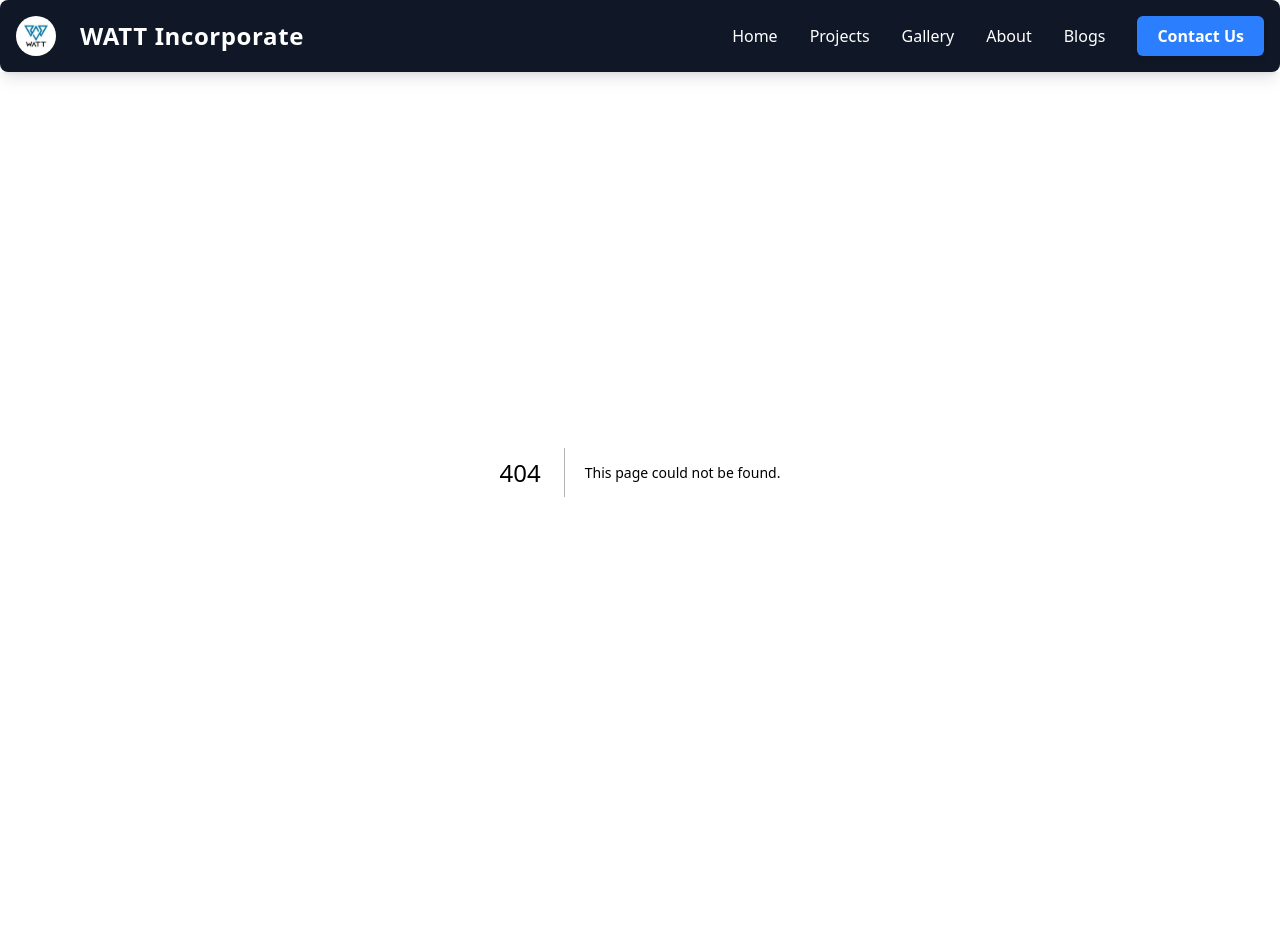
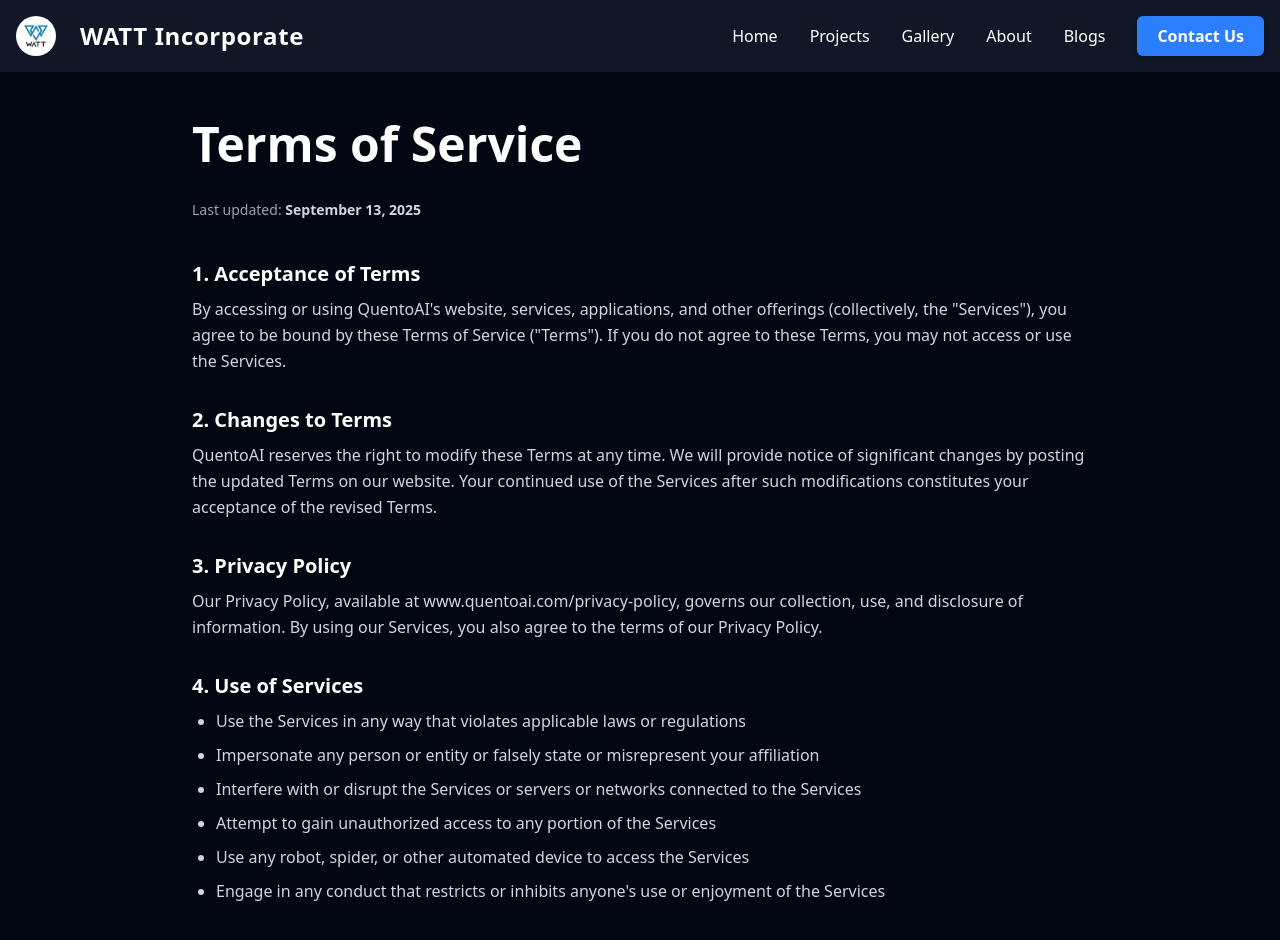
Before and after one commit to WATT-Org/Website-WATT, a Next.js app: page /Terms-of-Service in a window 1280 px wide. Before the commit this address had no page. Shown: the top 940 px of the page. Built offline with nearby package versions, Linux system fonts and the light colour scheme.

Commit message:
Add the Term-of-Service

```diff
--- /dev/null
+++ b/src/app/Terms-of-Service/page.js
@@ -0,0 +1,116 @@
+"use client";
+import React from "react";
+
+export default function TermsOfService() {
+  return (
+    <div className="bg-gray-950 min-h-screen text-gray-200 py-12 px-6 md:px-20 lg:px-40">
+      <div className="max-w-4xl mx-auto">
+        <h1 className="text-4xl md:text-5xl font-bold text-white mb-8">
+          Terms of Service
+        </h1>
+        <p className="text-sm text-gray-400 mb-10">
+          Last updated: <span className="font-semibold text-gray-300">September 13, 2025</span>
+        </p>
+
+        {/* Sections */}
+        {[
+          {
+            title: "1. Acceptance of Terms",
+            content:
+              'By accessing or using QuentoAI\'s website, services, applications, and other offerings (collectively, the "Services"), you agree to be bound by these Terms of Service ("Terms"). If you do not agree to these Terms, you may not access or use the Services.',
+          },
+          {
+            title: "2. Changes to Terms",
+            content:
+              "QuentoAI reserves the right to modify these Terms at any time. We will provide notice of significant changes by posting the updated Terms on our website. Your continued use of the Services after such modifications constitutes your acceptance of the revised Terms.",
+          },
+          {
+            title: "3. Privacy Policy",
+            content:
+              "Our Privacy Policy, available at www.quentoai.com/privacy-policy, governs our collection, use, and disclosure of information. By using our Services, you also agree to the terms of our Privacy Policy.",
+          },
+          {
+            title: "4. Use of Services",
+            content: (
+              <ul className="list-disc pl-6 space-y-2 text-gray-300">
+                <li>Use the Services in any way that violates applicable laws or regulations</li>
+                <li>Impersonate any person or entity or falsely state or misrepresent your affiliation</li>
+                <li>Interfere with or disrupt the Services or servers or networks connected to the Services</li>
+                <li>Attempt to gain unauthorized access to any portion of the Services</li>
+                <li>Use any robot, spider, or other automated device to access the Services</li>
+                <li>Engage in any conduct that restricts or inhibits anyone's use or enjoyment of the Services</li>
+              </ul>
+            ),
+          },
+          {
+            title: "5. Premium Resource Access",
+            content: (
+              <ul className="list-disc pl-6 space-y-2 text-gray-300">
+                <li>You will be required to provide a valid email address</li>
+                <li>
+                  By providing your email, you consent to receiving communications related to the
+                  resource and other similar offerings
+                </li>
+                <li>You agree not to share access to premium resources with unauthorized users</li>
+                <li>
+                  You may access resources for a period of 30 days after providing your email, after
+                  which you may need to resubmit your email to regain access
+                </li>
+              </ul>
+            ),
+          },
+          {
+            title: "6. Intellectual Property Rights",
+            content:
+              "All content, features, and functionality of the Services, including but not limited to text, graphics, logos, icons, images, audio clips, and software, are owned by QuentoAI or its licensors and are protected by copyright, trademark, and other intellectual property laws.",
+          },
+          {
+            title: "7. User Content",
+            content:
+              'You retain ownership of any content you submit to the Services ("User Content"). However, by submitting User Content, you grant QuentoAI a worldwide, non-exclusive, royalty-free license to use, reproduce, modify, adapt, publish, translate, and distribute such content in connection with providing and promoting the Services.',
+          },
+          {
+            title: "8. Termination",
+            content:
+              "QuentoAI reserves the right to terminate or suspend your access to the Services at any time, without prior notice or liability, for any reason, including without limitation if you breach these Terms.",
+          },
+          {
+            title: "9. Disclaimer of Warranties",
+            content:
+              'THE SERVICES ARE PROVIDED "AS IS" AND "AS AVAILABLE" WITHOUT WARRANTIES OF ANY KIND, EITHER EXPRESS OR IMPLIED. QUENTOAI DISCLAIMS ALL WARRANTIES, INCLUDING, BUT NOT LIMITED TO, IMPLIED WARRANTIES OF MERCHANTABILITY, FITNESS FOR A PARTICULAR PURPOSE, AND NON-INFRINGEMENT.',
+          },
+          {
+            title: "10. Limitation of Liability",
+            content:
+              "IN NO EVENT WILL QUENTOAI, ITS AFFILIATES, OR THEIR LICENSORS, SERVICE PROVIDERS, EMPLOYEES, AGENTS, OFFICERS, OR DIRECTORS BE LIABLE FOR DAMAGES OF ANY KIND, UNDER ANY LEGAL THEORY, ARISING OUT OF OR IN CONNECTION WITH YOUR USE OF THE SERVICES.",
+          },
+          {
+            title: "11. Indemnification",
+            content:
+              "You agree to defend, indemnify, and hold harmless QuentoAI, its affiliates, and their respective officers, directors, employees, and agents from and against any claims, liabilities, damages, judgments, awards, losses, costs, expenses, or fees arising out of or relating to your violation of these Terms or your use of the Services.",
+          },
+          {
+            title: "12. Governing Law",
+            content:
+              "These Terms shall be governed by and construed in accordance with the laws of the State of Delaware, without regard to its conflict of law principles.",
+          },
+          {
+            title: "13. Dispute Resolution",
+            content:
+              "Any dispute arising out of or relating to these Terms or the Services shall be resolved through binding arbitration conducted in Delaware in accordance with the rules of the American Arbitration Association.",
+          },
+          {
+            title: "14. Contact Information",
+            content:
+              "If you have any questions about these Terms, please contact us at info@quentoai.com.",
+          },
+        ].map((section, index) => (
+          <div key={index} className="mb-8">
+            <h2 className="text-xl font-semibold text-white mb-2">{section.title}</h2>
+            <div className="text-gray-300 leading-relaxed">{section.content}</div>
+          </div>
+        ))}
+      </div>
+    </div>
+  );
+}
```
